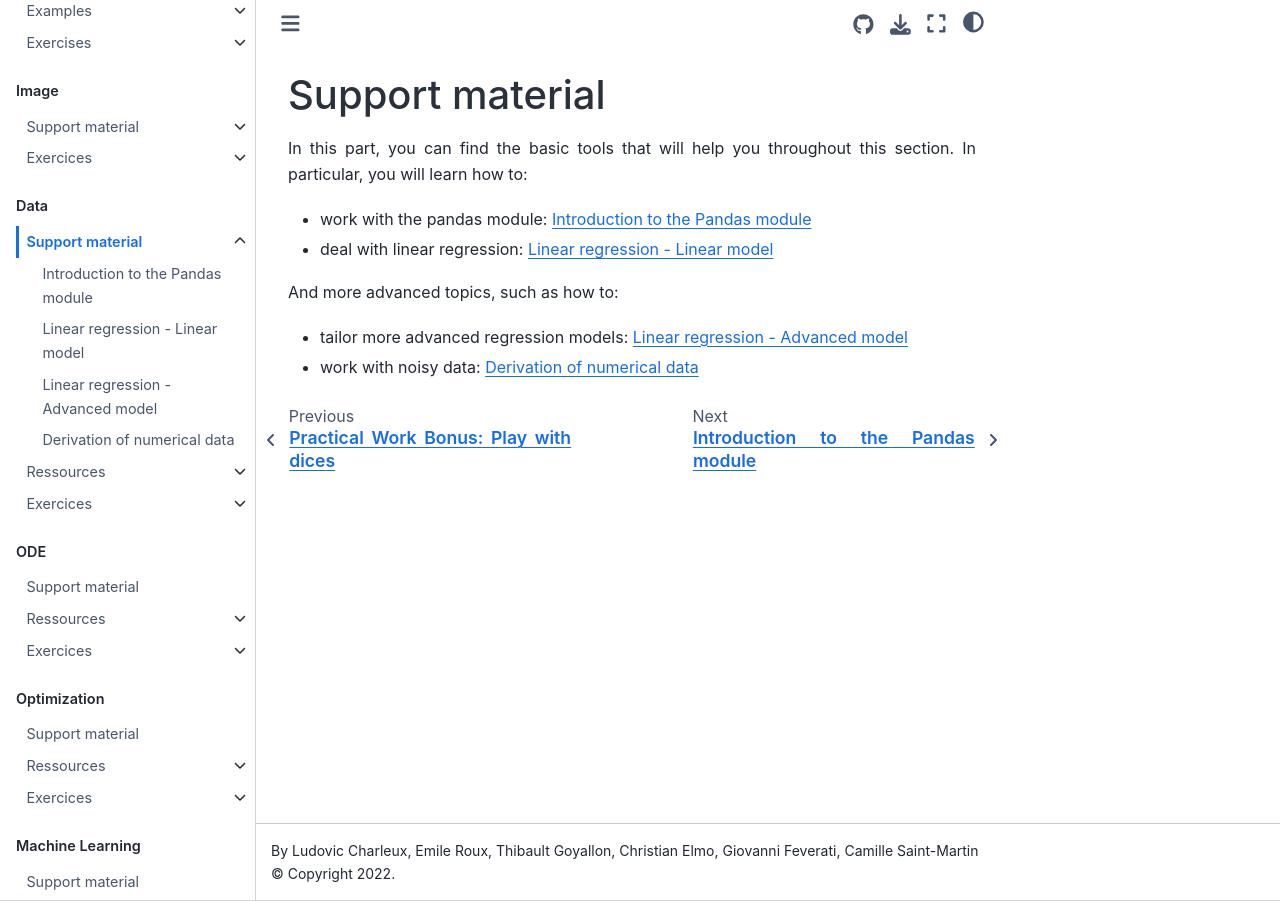
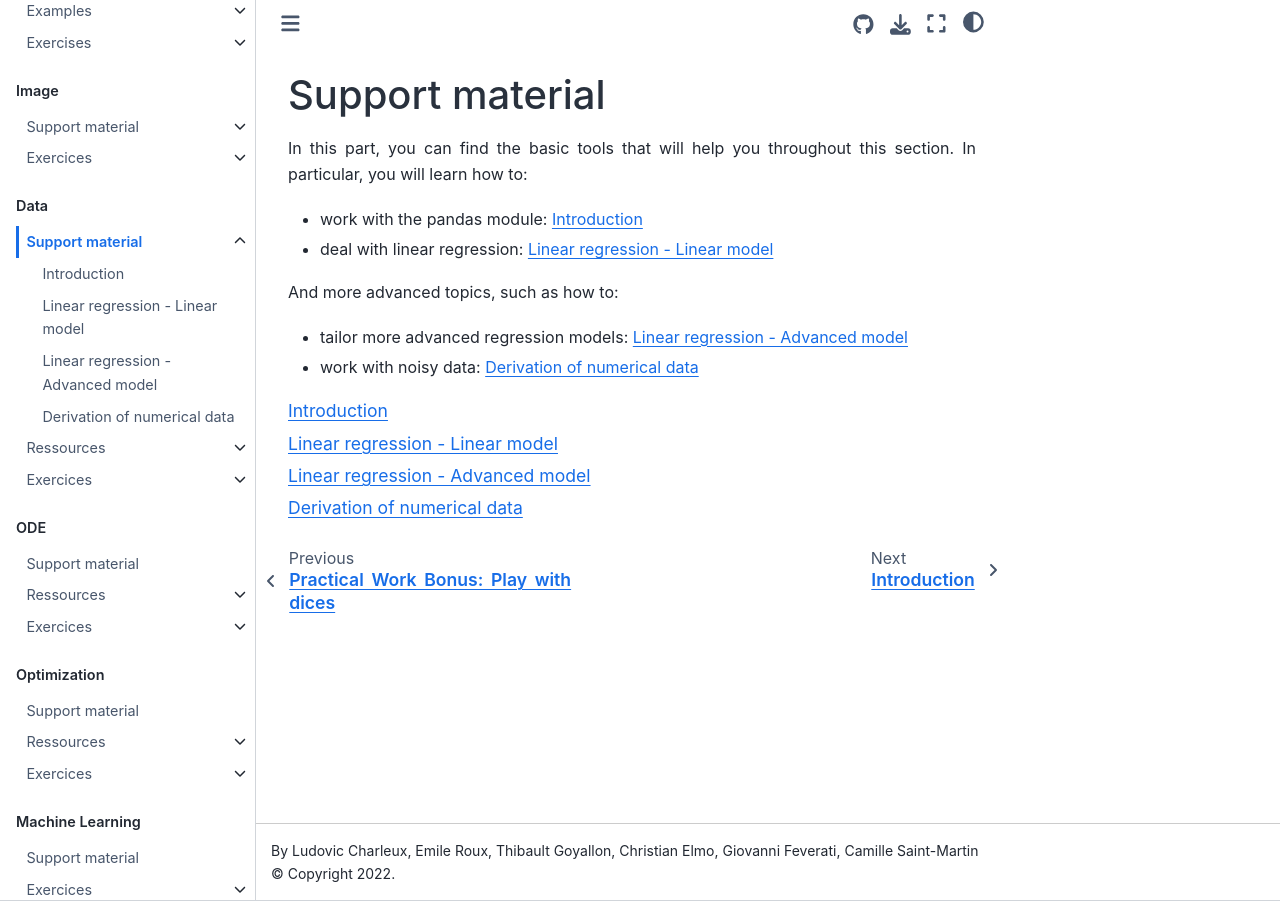
Before and after one commit to symmeHub/positron, a Jupyter Book: the page built from book/data_analysis/support_material/support_material.md, in a window 1280 px wide. Built offline with Jupyter Book 1.0.4 settings and Sphinx 7.4.7 and the Sphinx Book theme 1.1.4, drawn with Linux system fonts in a browser that asks for light colours; pages that are not in the unit, such as notebooks, are missing from menus; comment, search, counter and statistics services are not loaded.

Commit message:
maj toc and data section

````diff
--- a/book/data_analysis/support_material/support_material.md
+++ b/book/data_analysis/support_material/support_material.md
@@ -10,3 +10,6 @@
 * tailor more advanced regression models: [](dataM:support:LinRegAdvanced)
 
 * work with noisy data: [](dataM:support:NoisyData)
+
+```{tableofcontents}
+```
````
Also changed, not shown: README.md (+2 -2 lines), book/data_analysis/exercises/exercises.md (+3 -0 lines), book/data_analysis/support_material/pandas_introduction.ipynb.
